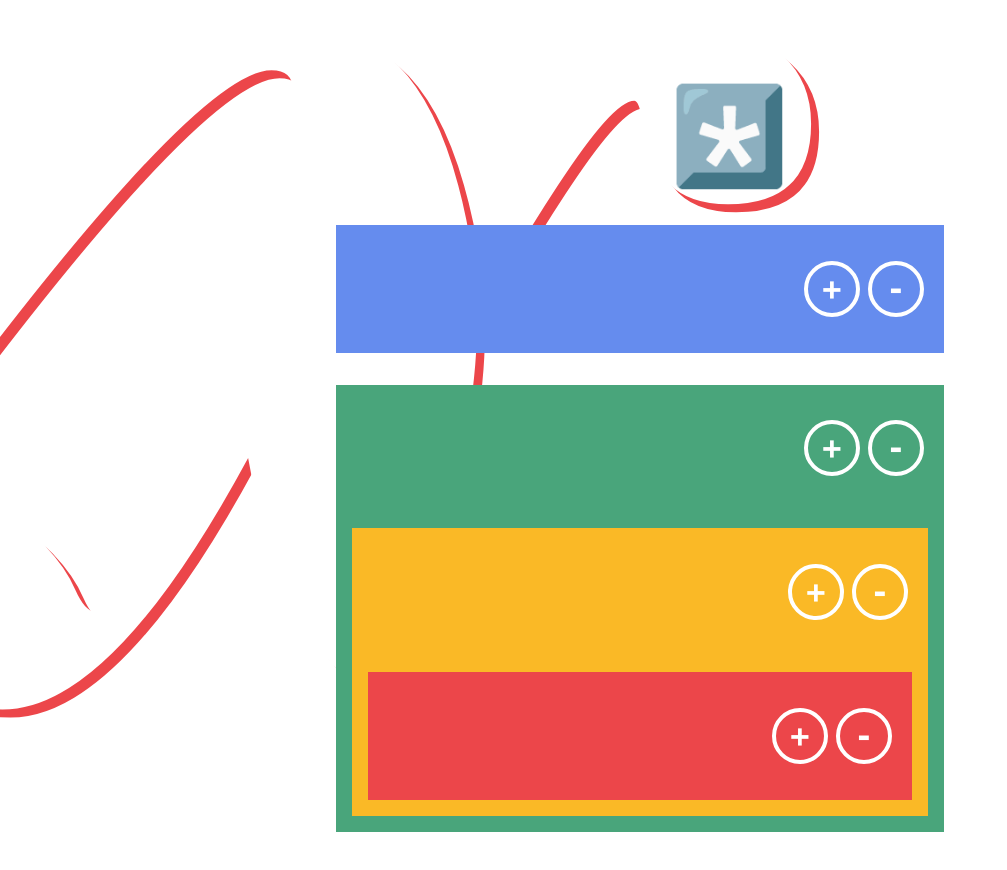
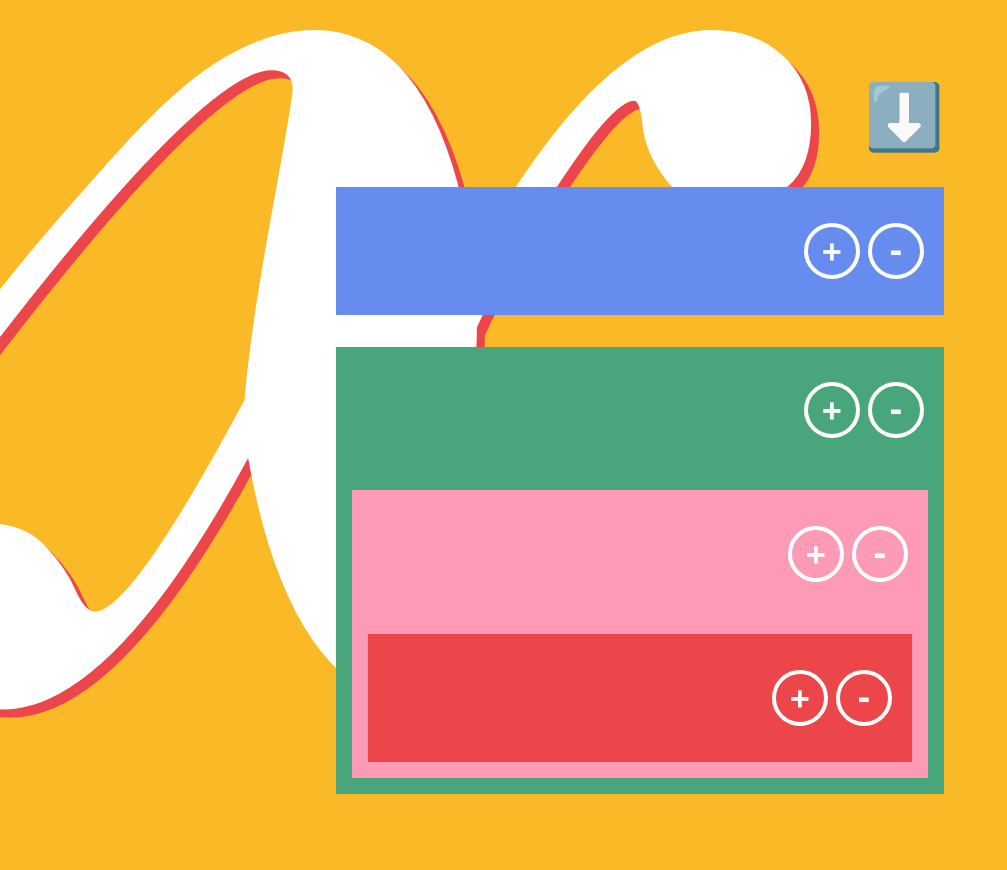
Before and after one commit to hexanal/exponent-boilerplate, a website built with webpack: page index.html in a window 1280 px wide. Shown: the whole page, without its empty margins (0-1007 px from the left). Built offline with nearby package versions, Linux system fonts and the light colour scheme; files whose address does not match are found by name; what core would draw is missing.

Commit message:
Tweaking a bunch of stuff

```diff
--- a/index.html
+++ b/index.html
@@ -20,7 +20,7 @@
     -->
     <div class="example" data-component="example">
       <h2 data-ui="heading"></h2>
-      <div class="example__scroll" data-ui="scroll-dir">*️⃣</div>
+      <div class="example__scroll" data-ui="scroll-dir">⬇️</div>
     </div>
 
     <!--
@@ -52,7 +52,7 @@
         </div>
 
         <div class="this-counter-is-nested counter__child">
-          <div class="counter" data-component="counter" data-counter-id="one-level-down-counter" data-counter-bg="active">
+          <div class="counter" data-component="counter" data-counter-id="one-level-down-counter" data-counter-bg="body">
             <div class="counter__controls">
               <h2 data-ui="heading"></h2>
               <h3 data-ui="id"></h3>
--- a/src/js/components/counter/counter.css
+++ b/src/js/components/counter/counter.css
@@ -16,6 +16,9 @@
 }
 .counter[data-counter-bg="subtle"] {
   background-color: var(--color-subtle);
+}
+.counter[data-counter-bg="body"] {
+  background-color: var(--color-body);
 }
 
 .counter__controls {
@@ -51,6 +54,7 @@
   }
 }
 .counter__controls button {
+  overflow: hidden;
   display: flex; align-items: center; justify-content: center;
   flex-shrink: 0;
   width: 3.5rem;
@@ -64,7 +68,7 @@
   color: white;
   border: 0.25rem solid currentColor;
   background-color: transparent;
-  border-radius: 50%;
+  border-radius: 100rem;
   cursor: pointer;
 }
 .counter__controls button:focus {
--- a/src/js/components/example/example.js
+++ b/src/js/components/example/example.js
@@ -16,7 +16,7 @@ export default params => {
    * components. So it's a convention that also helps you avoid running into
    * some trouble down the road! ✌️
    */
-  ui.heading.innerHTML = 'Welcome to Exponent!';
+  ui.heading.textContent = 'Welcome to exponent!';
 
   /**
    * 'messaging' is a middleware that allows for inter-component communication.
@@ -29,7 +29,6 @@ export default params => {
    * `/js/index.js`
    */
   messaging.subscribe('CHANGED_SCROLL_DIR', dir => {
-    ui['scroll-dir'].innerHTML = dir === 'UP' ? '🔼' : '🔽';
     element.classList.toggle('state-scrolling-up', dir === 'UP');
   });
 }
--- a/src/js/components/example/example.scss
+++ b/src/js/components/example/example.scss
@@ -1,6 +1,6 @@
 .example {
   display: flex;
-  justify-content: space-evenly;
+  justify-content: space-between;
   align-items: center;
   color: lightgrey;
   background-color: transparent;
@@ -12,7 +12,8 @@
     margin: 0;
     padding: 0.75rem;
     font-weight: normal;
-    font-size: 1rem;
+    font-style: italic;
+    font-size: 1.5rem;
     line-height: 1;
     text-align: center;
   }
@@ -26,8 +27,13 @@
 
 .example__scroll {
   font-size: 3rem;
+  transition: transform 400ms cubic-bezier(.45,-0.15,.05,1.5);
+
+  [data-scroll-direction="DOWN"] & {
+    transform: rotate(180deg);
+  }
 
   @media (min-width: 42rem) {
-    font-size: 6rem;
+    font-size: 4rem;
   }
 }
--- a/src/scss/styles.scss
+++ b/src/scss/styles.scss
@@ -1,10 +1,10 @@
 // hey! this is a Sass file!
+@use 'sass:color';
 @import 'font';
 
 :root {
   --font-body: 'IBM Plex Mono', Menlo, Monaco, monospace;
-
-  --color-body: #D160D7;
+  --color-body: #FD9BB7;
   --color-active: #FAB926;
   --color-subtle: #49A57B;
   --color-bright: #EC464A;
@@ -15,13 +15,14 @@
 body {
   font-family: var(--font-body);
   color: var(--color-body);
-  background-image: url('~assets/images/bg.png');
+  background-color: var(--color-active);
   background-position: 0 0;
   background-size: cover;
   background-attachment: fixed;
   -moz-user-select: none;
   -webkit-user-select: none;
   user-select: none;
+  -webkit-tap-highlight-color: var(--color-body);
 
   * {
     -moz-user-select: none;
```
